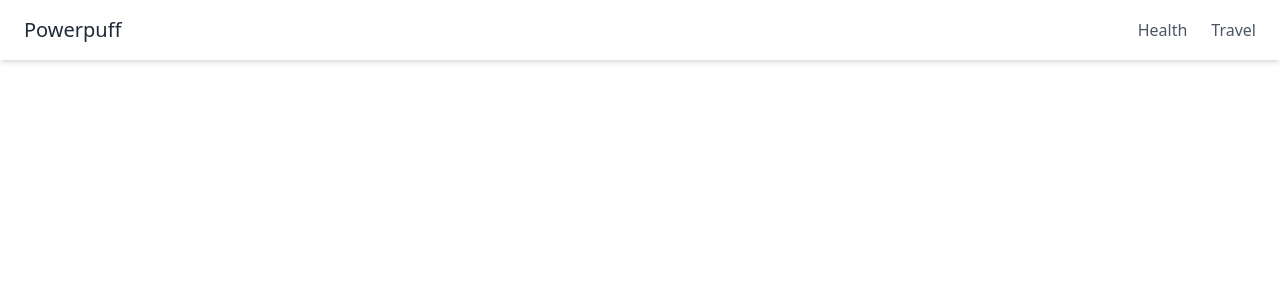
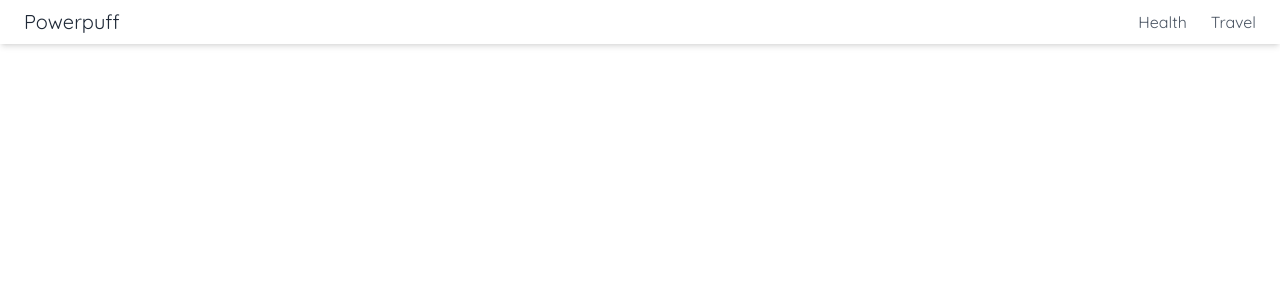
Before and after one commit to haianhng31/Powerpuff-girls, a React (Create React App) app in the folder frontend/: page / in a window 1280 px wide. Shown: the top 300 px of the page. Built offline with nearby package versions, Linux system fonts and the light colour scheme.

Commit message:
Imported Google Fonts 'Quicksand' and adjusted Navbar Height

```diff
--- a/frontend/public/index.html
+++ b/frontend/public/index.html
@@ -24,6 +24,7 @@
       work correctly both with client-side routing and a non-root public URL.
       Learn how to configure a non-root public URL by running `npm run build`.
     -->
+    <link href="https://fonts.googleapis.com/css2?family=Quicksand:wght@400;600;700&display=swap" rel="stylesheet">
     <title>React App</title>
   </head>
   <body>
--- a/frontend/src/Components/Navbar.js
+++ b/frontend/src/Components/Navbar.js
@@ -3,7 +3,7 @@ import { Link } from 'react-router-dom';
 
 const Navbar = () => {
     return (
-    <nav className="bg-white shadow-md px-6 py-4 flex items-center justify-between">
+    <nav className="bg-white shadow-md px-6 py-2 flex items-center justify-between">
         <div className="text-xl text-gray-800">
             <Link to='/Home'>Powerpuff</Link>
         </div>
--- a/frontend/src/index.css
+++ b/frontend/src/index.css
@@ -1,3 +1,7 @@
 @tailwind base;
 @tailwind components;
 @tailwind utilities;
+
+body {
+    font-family: 'Quicksand', sans-serif
+}
--- a/frontend/tailwind.config.js
+++ b/frontend/tailwind.config.js
@@ -4,7 +4,11 @@ module.exports = {
     "./src/**/*.{js,jsx,ts,tsx}",
   ],
   theme: {
-    extend: {},
+    extend: {
+      fontFamily: {
+        quicksand: ['Quicksand', 'sans-serif'],
+      },
+    },
   },
   plugins: [],
 }
```
